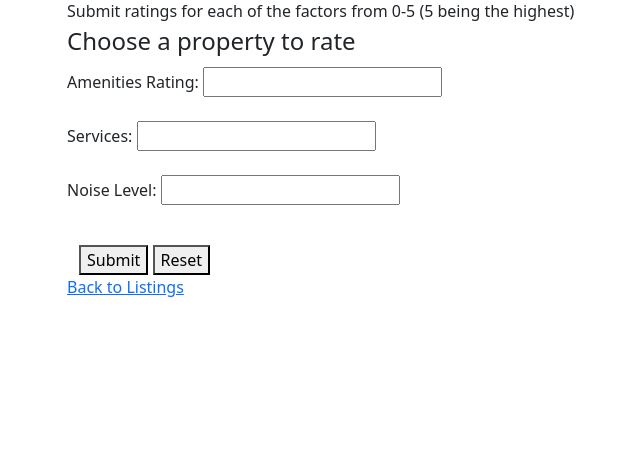
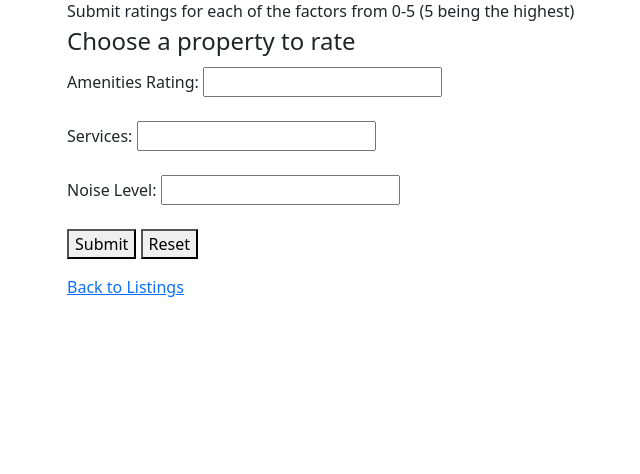
Before and after one commit to pragnya17/college-housing-offcampus, a Django app: page /properties/rating in a window 1280 px wide. Shown: the part 105-579 px from the top of the page, without its empty margins (15-655 px from the left). Run offline with Django 3.2, Linux system fonts and the light colour scheme; data that the repository does not hold is empty; some libraries are stand-ins or nearby versions.

Commit message:
move button inside form tags

```diff
--- a/templates/properties/rating.html
+++ b/templates/properties/rating.html
@@ -44,12 +44,13 @@
         <input type="text" id="services" name="services"><br><br>
         <label for="noise">Noise Level:</label>
         <input type="text" id="noise" name="noise"><br><br>
+        <button class="btn-outline-primary" button_type="submit" content="OK"> Submit </button>
+        <button class="btn-outline-primary" button_type="reset" input_type="reset" content="Reset"> Reset </button>
     </form>
 
-    <div class="container-fluid">
-        <button class="btn-outline-primary" button_type="submit" content="OK"> Submit </button>
-        <button class="btn-outline-primary" button_type="reset" input_type="reset" content="Reset"> Reset </button>
-    </div>
+<!--    <div class="container-fluid">-->
+<!--        -->
+<!--    </div>-->
 
     <a href="{% url 'properties' %}">Back to Listings</a>
 </form>
```
